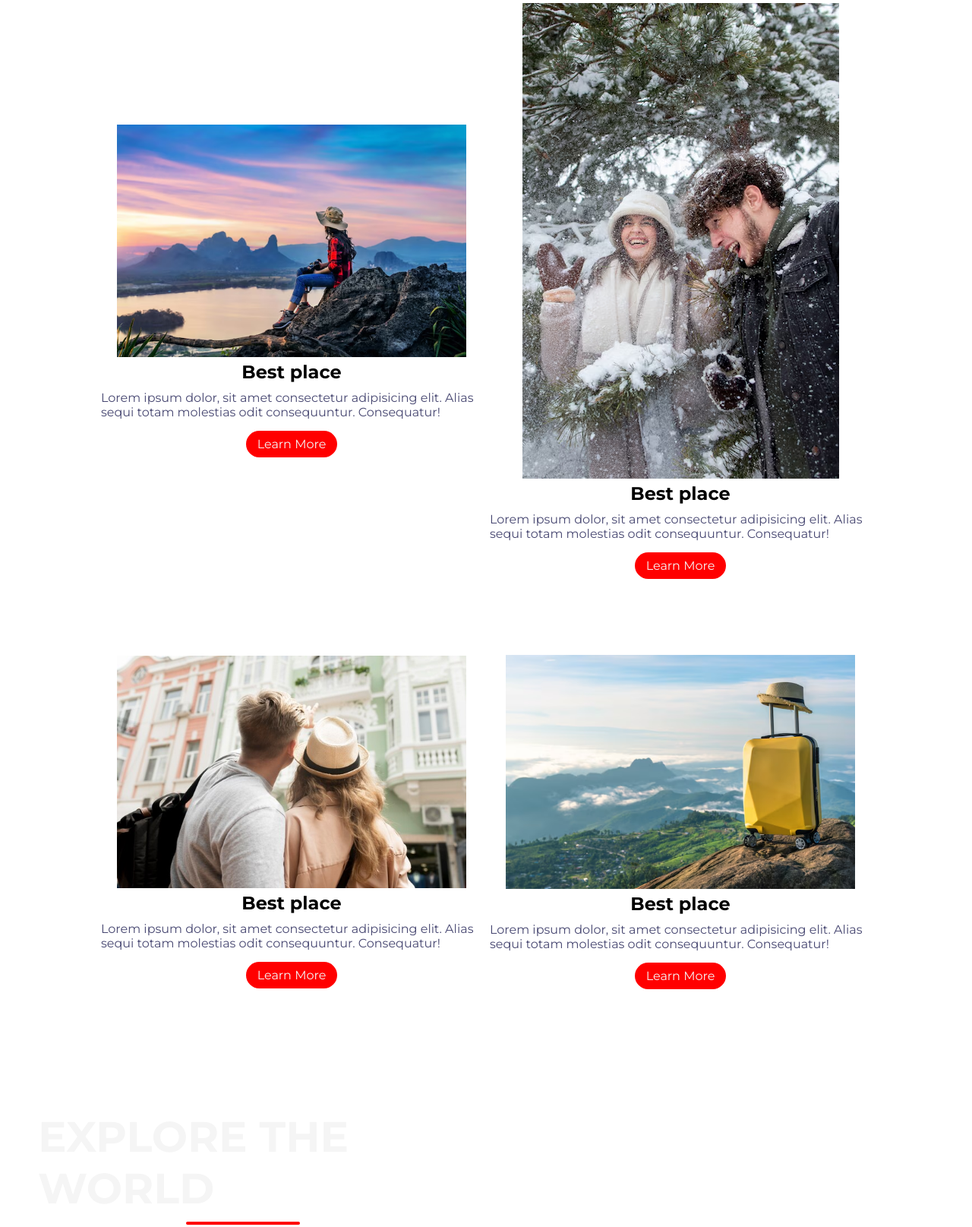
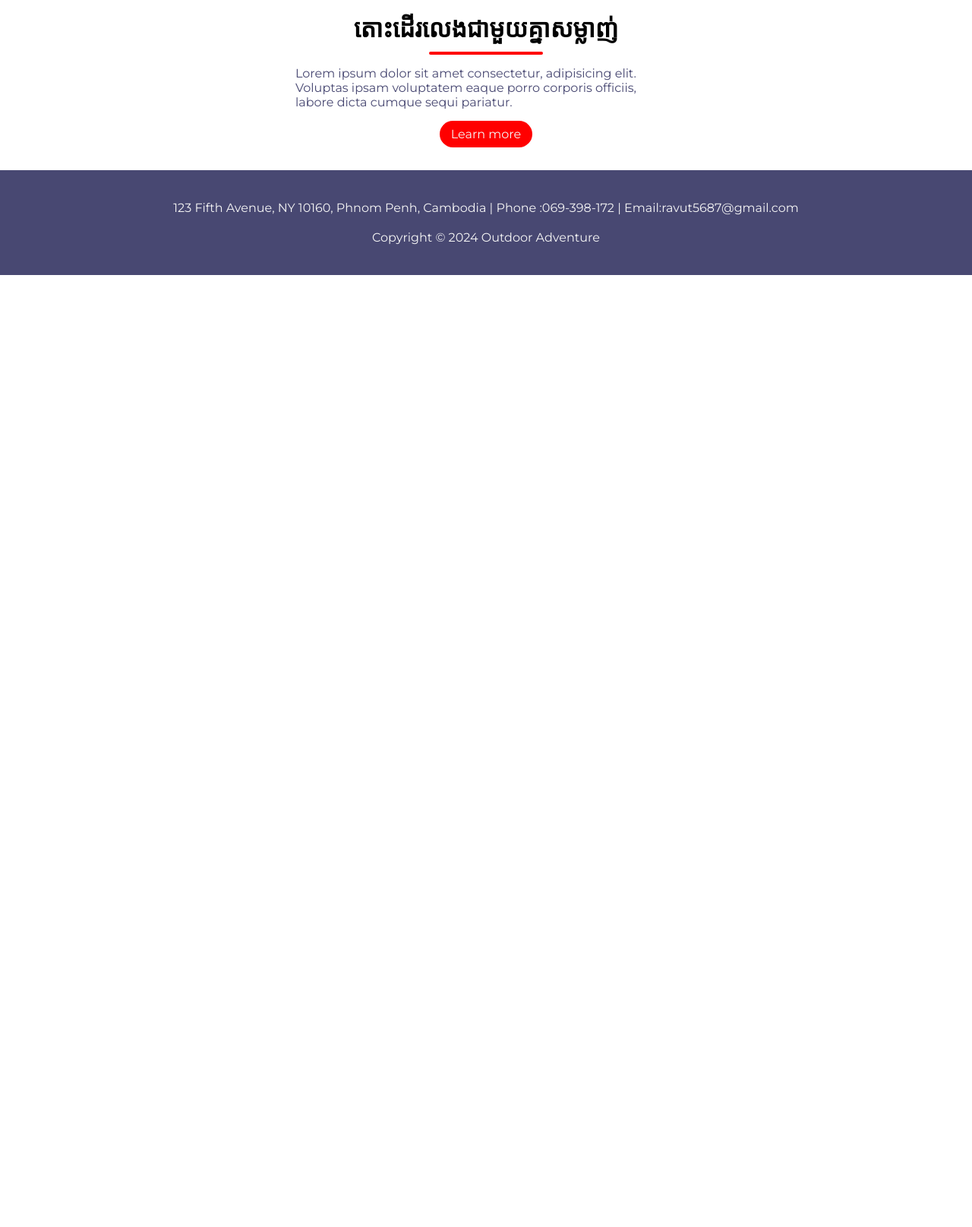
Before and after one commit to RavutDeveloper/world, a plain HTML site: page index.html in a window 1280 px wide. Shown: the part 1269-2884 px from the top of the page at 76% size. After the commit the page ends 1631 px from the top, so only its background shows below. Drawn offline with nearby package versions, Linux system fonts and the light colour scheme; a web font is replaced by a local one.

Commit message:
Update index.html

```diff
--- a/index.html
+++ b/index.html
@@ -82,100 +82,15 @@
             >Learn More</a
           >
         </div>
+            </div>
 
-        <div class="col">
-          <img src="/img2.avif" alt="img2" />
-          <h4>Best place</h4>
-          <p>
-            Lorem ipsum dolor, sit amet consectetur adipisicing elit. Alias
-            sequi totam molestias odit consequuntur. Consequatur!
-          </p>
-          <a
-            href="https://youtu.be/m_XUClQCOUc?si=D02Wt-O-KO8Yzd1d"
-            target="_blank"
-            class="ctn"
-            >Learn More</a
-          >
-        </div>
-      </div>
-      <div class="row">
-        <div class="col">
-          <img src="/img3.avif" alt="img3" />
-          <h4>Best place</h4>
-          <p>
-            Lorem ipsum dolor, sit amet consectetur adipisicing elit. Alias
-            sequi totam molestias odit consequuntur. Consequatur!
-          </p>
-          <a
-            href="https://youtu.be/m_XUClQCOUc?si=D02Wt-O-KO8Yzd1d"
-            target="_blank"
-            class="ctn"
-            >Learn More</a
-          >
-        </div>
-        <div class="col">
-          <img src="/Smile.avif" alt="smile" />
-          <h4>Best place</h4>
-          <p>
-            Lorem ipsum dolor, sit amet consectetur adipisicing elit. Alias
-            sequi totam molestias odit consequuntur. Consequatur!
-          </p>
-          <a
-            href="https://youtu.be/m_XUClQCOUc?si=D02Wt-O-KO8Yzd1d"
-            target="_blank"
-            class="ctn"
-            >Learn More</a
-          >
-        </div>
-      </div>
-      <div class="row">
-        <div class="col">
-          <img src="/@2.jpg" alt="@2" />
-          <h4>Best place</h4>
-          <p>
-            Lorem ipsum dolor, sit amet consectetur adipisicing elit. Alias
-            sequi totam molestias odit consequuntur. Consequatur!
-          </p>
-          <a
-            href="https://youtu.be/m_XUClQCOUc?si=D02Wt-O-KO8Yzd1d"
-            target="_blank"
-            class="ctn"
-            >Learn More</a
-          >
-        </div>
-        <div class="col">
-          <img src="/Montain.avif" alt="Montain" />
-          <h4>Best place</h4>
-          <p>
-            Lorem ipsum dolor, sit amet consectetur adipisicing elit. Alias
-            sequi totam molestias odit consequuntur. Consequatur!
-          </p>
-          <a
-            href="https://youtu.be/m_XUClQCOUc?si=D02Wt-O-KO8Yzd1d"
-            target="_blank"
-            class="ctn"
-            >Learn More</a
-          >
-        </div>
-      </div>
+
+
+
+
+
     </section>
-    <div class="explore">
-      <div class="explore-content">
-        <h1>EXPLORE THE WORLD</h1>
-        <div class="line"></div>
-        <p>
-          Lorem ipsum dolor sit amet consectetur adipisicing elit. Eum maiores
-          eaque delectus ipsa accusamus doloribus. Dolore dolores laboriosam
-          minus eos, ab veniam saepe natus! Amet quibusdam repudiandae fugit
-        </p>
-        <a
-          href="https://youtu.be/m_XUClQCOUc?si=D02Wt-O-KO8Yzd1d"
-          target="_blank"
-          class="ctn"
-          >Learn more</a
-        >
-      </div>
-    </div>
+
     <div class="tour">
       <div class="row">
         <div class="col content-col">
```
